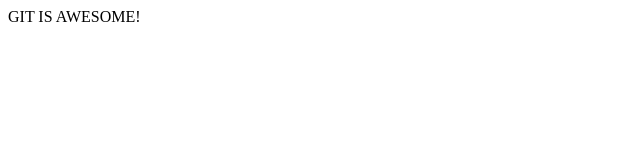
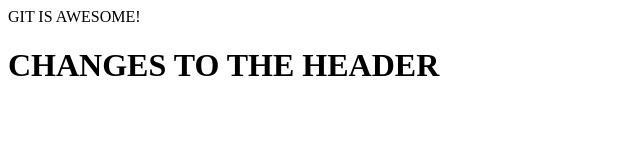
Before and after one commit to Dragusin-Cristian/learn_Git, a plain HTML site: page index.html in a window 1280 px wide. Shown: the whole page, without its empty margins (0-640 px from the left). Drawn offline with Linux system fonts and the light colour scheme.

Commit message:
New seriosly header added

```diff
--- a/index.html
+++ b/index.html
@@ -9,5 +9,6 @@
 </head>
 <body>
     GIT IS AWESOME!
+    <h1>CHANGES TO THE HEADER</h1>
 </body>
 </html>
```
